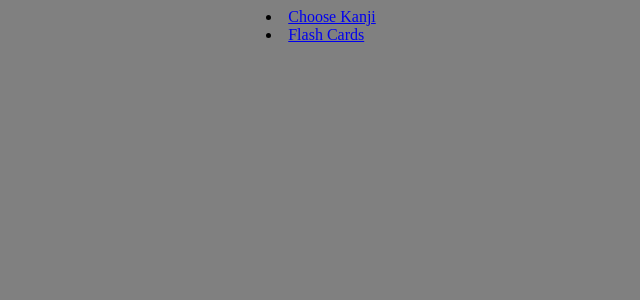
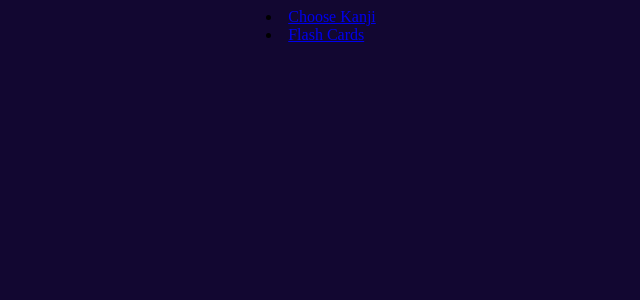
Before and after one commit to VaughnAkiu/learnJapanese, a Next.js app: page / in a window 1280 px wide. Shown: the top 300 px of the page, without its empty margins (319-959 px from the left). Built offline with nearby package versions, Linux system fonts and the light colour scheme.

Commit message:
background colors

```diff
--- a/styles/global.css
+++ b/styles/global.css
@@ -1,6 +1,6 @@
 html,
 body {
-  background-color: grey;
+  background-color: #120731;
   display: flex;
   justify-content: center;
 }
--- a/styles/utils.module.css
+++ b/styles/utils.module.css
@@ -19,6 +19,7 @@
 
   .container {
     border: 2px solid rgb(75 70 74);
+    background-color: lightslategray;
     border-radius: 0.5em;
 
     /* display: grid; */
@@ -30,6 +31,7 @@
 
   .containerSmall {
     border: 2px solid rgb(75 70 74);
+    background-color: lightslategray;
     border-radius: 0.5em;
 
     /* display: grid; */
@@ -41,6 +43,7 @@
 
   .containerChooseKanji {
     border: 2px solid rgb(75 70 74);
+    background-color: lightslategray;
     border-radius: 0.5em;
 
     /* display: grid; */
@@ -50,6 +53,7 @@
 
   .containerFlashCard {
     border: 2px solid rgb(75 70 74);
+    background-color: lightslategray;
     border-radius: 0.5em;
     place-content: center;
     /* display: grid; */
```
